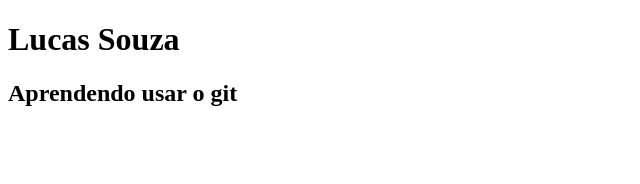
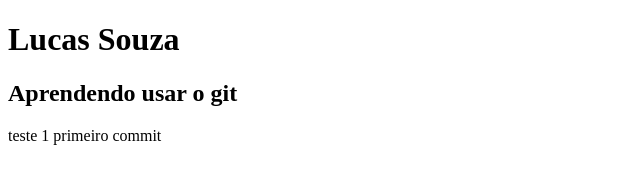
Before and after one commit to lucasaddpix/Curso-git, a plain HTML site: page index.html in a window 1280 px wide. Shown: the whole page, without its empty margins (0-640 px from the left). Drawn offline with Linux system fonts and the light colour scheme.

Commit message:
'paragrafo'

```diff
--- a/index.html
+++ b/index.html
@@ -11,5 +11,7 @@
 <body>
 	<h1> Lucas Souza</h1>
 	<h2>Aprendendo usar o git</h2>
+	<p>teste 1 primeiro commit</p>
+
 </body>
 </html>
```
